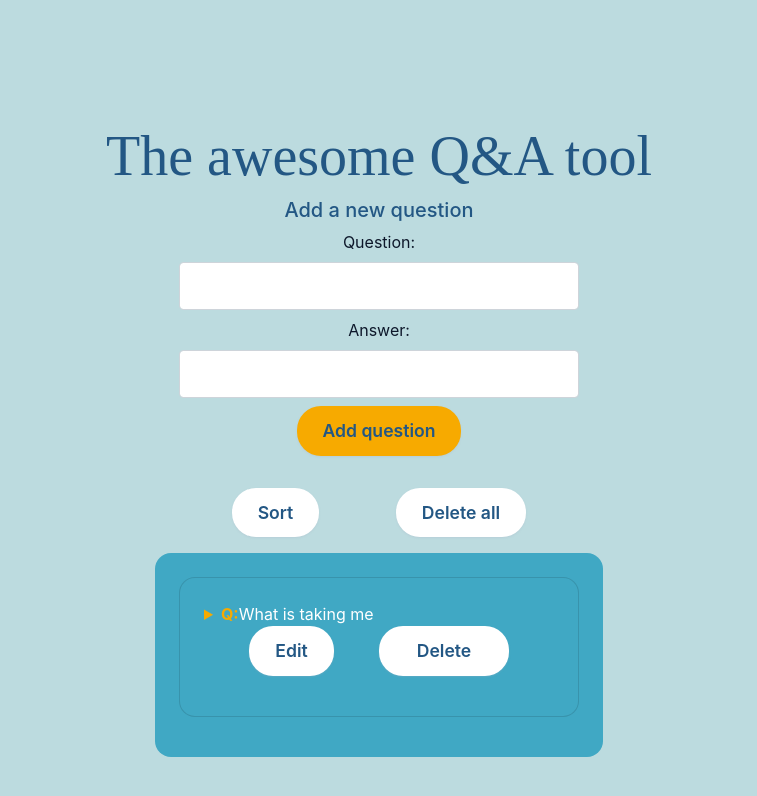
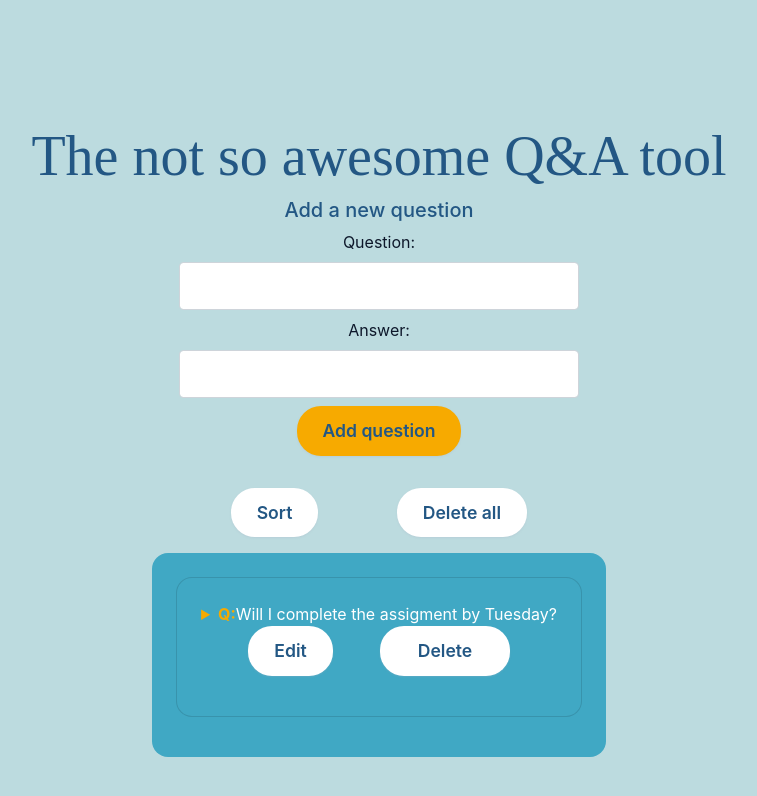
Before and after one commit to slvgonzalez/another-awesome-qa-tool, a React (Create React App) app: page / in a window 1280 px wide. Shown: the top 796 px of the page, without its empty margins (261-1018 px from the left). Built offline with nearby package versions, Linux system fonts and the light colour scheme; a web font is replaced by a local one.

Commit message:
default question added

```diff
--- a/src/App.js
+++ b/src/App.js
@@ -10,8 +10,8 @@ import EditForm from './components/EditForm.js';
 function App() {
 
   const entry = {
-    question: "What is taking me ",
-    answer: "Lots of",
+    question: "Will I complete the assigment by Tuesday?",
+    answer: "I hope so, I can't promise the form will be properly styled tough 😭",
     id: uuidv4()
   }
 
@@ -71,7 +71,7 @@ function App() {
   return (
     <div className="container mt-5">
 
-      <h1>The awesome Q&A tool</h1>
+      <h1>The not so awesome Q&A tool</h1>
 
       { editing ? ( <EditForm selected={selected} updateEntry={updateEntry}/>): (<FormHook addQuestion={addQuestion}  />) }
 
```
